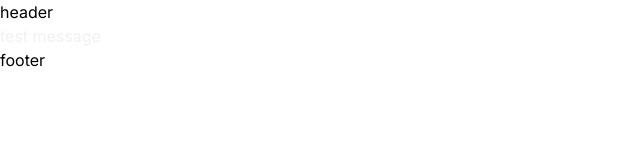
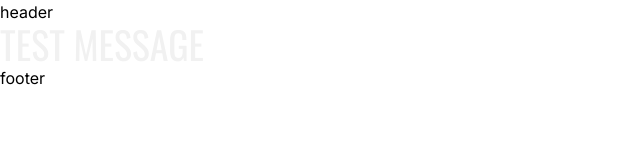
Before and after one commit to yaseliwanoff/Dowhill, a Nuxt app: page / in a window 1280 px wide. Shown: the top 160 px of the page, without its empty margins (0-640 px from the left). Built offline with nearby package versions, Linux system fonts and the light colour scheme.

Commit message:
Установлены стили по умолчанию

```diff
--- a/app/assets/css/main.css
+++ b/app/assets/css/main.css
@@ -34,3 +34,40 @@
   --text-h1-weight: 500;
   --text-h1-transform: uppercase;
 }
+
+h1 {
+  font-family: var(--font-head);
+  font-size: var(--text-h1-size);
+  line-height: var(--text-h1-line-height);
+  font-weight: var(--text-h1-weight);
+  text-transform: var(--text-h1-transform);
+}
+
+h2 {
+  font-family: var(--font-head);
+  font-size: var(--text-h2-size);
+  line-height: var(--text-h2-line-height);
+  font-weight: var(--text-h2-weight);
+  text-transform: var(--text-h2-transform);
+}
+
+h3 {
+  font-family: var(--font-head);
+  font-size: var(--text-h2-size);
+  line-height: var(--text-h1-line-height);
+  font-weight: var(--text-h2-weight);
+  text-transform: var(--text-h2-transform);
+}
+
+h4 {
+  font-family: var(--font-head);
+  font-size: var(--text-h2-size);
+  line-height: var(--text-h2-line-height);
+  font-weight: var(--text-h2-weight);
+  text-transform: var(--text-h2-transform);
+}
+
+html, body {
+  font-family: var(--font-sans);
+  font-size: var(--text-size);
+}
```
